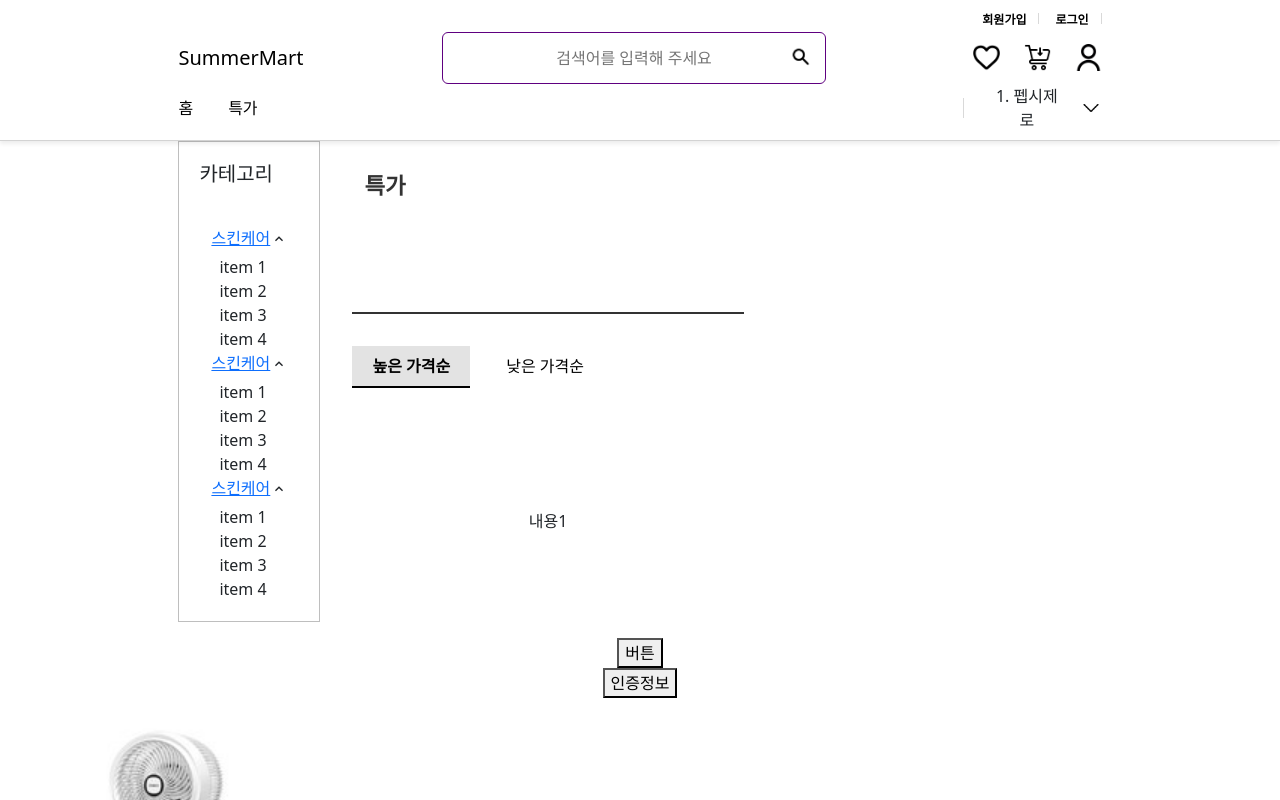
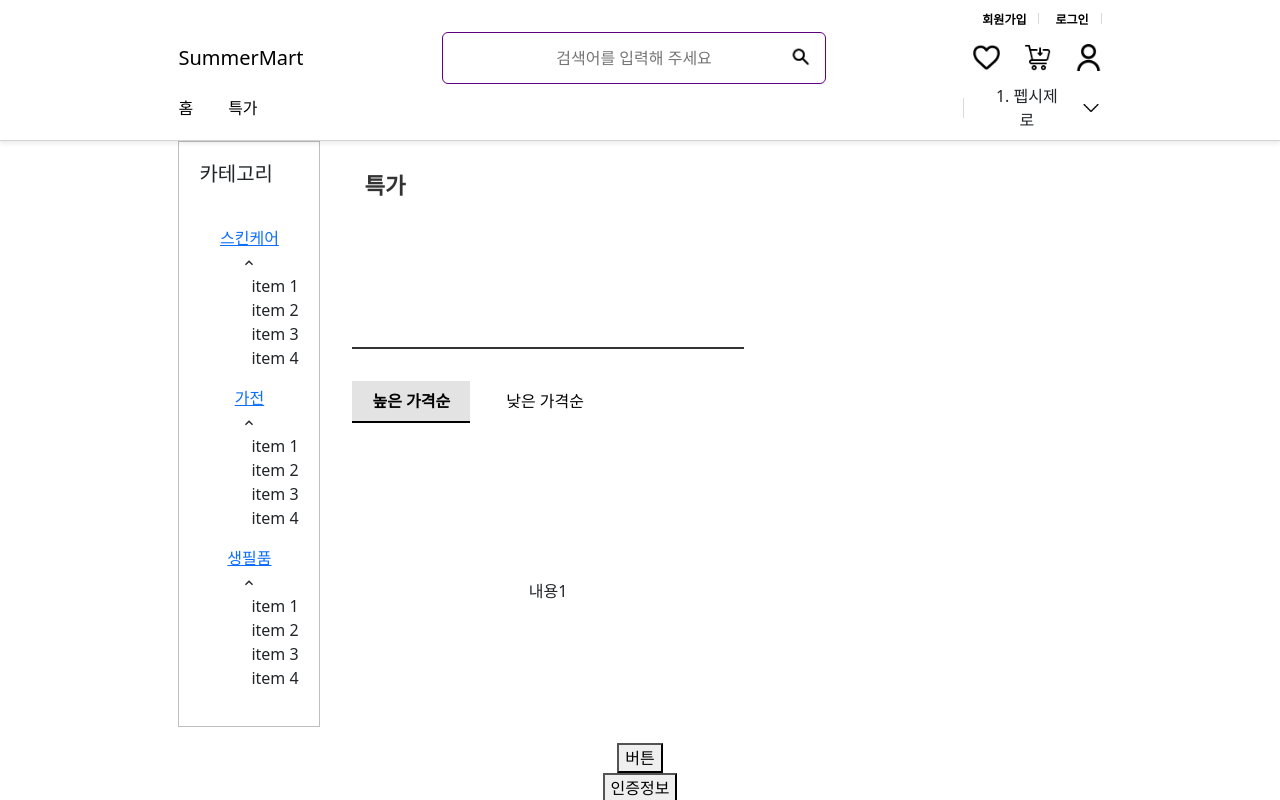
Before and after one commit to chohoon901/final_, a React (Create React App) app: page /special in a window 1280 px wide. Both pictures are taken after a click on the element 279 px from the left and 237 px from the top of the page. Shown: the top 800 px of the page. Built offline with nearby package versions, Linux system fonts and the light colour scheme.

Commit message:
data, Category

```diff
--- a/src/component/Category.js
+++ b/src/component/Category.js
@@ -2,96 +2,51 @@ import React, { useEffect, useState } from 'react'
 import './style/Category.scss'
 import { Link } from 'react-router-dom'
 import { MdOutlineKeyboardArrowDown, MdOutlineKeyboardArrowUp } from "react-icons/md"
+import categorydata from './Categorydata';
 
 function Category({ page, title, setLikeswitch }) {
 
     return (
         <div className='categoryNav'>
             <h5>카테고리</h5>
-            <CategoryBody></CategoryBody>
-
-
+            <CategoryBody />
         </div>
-    )
+    );
 }
 
 function CategoryBody() {
 
-    let [isopen, setIsopen] = useState(false)
+    let [isOpen, setIsOpen] = useState(false);
+
+    const toggleDropdown = () => {
+        setIsOpen(!isOpen);
+      };
 
     return (
-        <div className='categoryBody'>
-          <div className='container'>
-              <Link to="List">
-                  <span>스킨케어</span>
-              </Link>
-              <div onClick={() => {setIsopen(!isopen)}}>
-                  {
-                      // 대분류 화살표를 누르면 소분류가 튀어나온다.
-                      // 다시 누르면 원래대로 돌아간다.
-                      // 모든 분류들은 누르면 각각의 물건 리스트가 뜬다.
-                      isopen == true
-                      ? <MdOutlineKeyboardArrowUp></MdOutlineKeyboardArrowUp>
-                      : <MdOutlineKeyboardArrowDown></MdOutlineKeyboardArrowDown>
-                  }
-              </div>
-          </div>
-          <Dropdown visibility={isopen}>
+      <div className='categoryBody'>
+      {categorydata.map((category) => (
+        <React.Fragment key={category.id}>
+            <Link to={`/${category.name}`}>
+              <span>{category.name}</span>
+            </Link>
+            <div onClick={toggleDropdown}>
+              {isOpen ? (
+                <MdOutlineKeyboardArrowUp />
+              ) : (
+                <MdOutlineKeyboardArrowDown />
+              )}
+            </div>
+          {isOpen && (
             <ul>
-                <li>item 1</li>
-                <li>item 2</li>
-                <li>item 3</li>
-                <li>item 4</li>
+              {category.items.map((item, index) => (
+                <li key={index}>{item}</li>
+              ))}
             </ul>
-          </Dropdown>
-          <div className='container'>
-              <Link to="List">
-                  <span>스킨케어</span>
-              </Link>
-              <div onClick={() => {setIsopen(!isopen)}}>
-                  {
-                      // 대분류 화살표를 누르면 소분류가 튀어나온다.
-                      // 다시 누르면 원래대로 돌아간다.
-                      // 모든 분류들은 누르면 각각의 물건 리스트가 뜬다.
-                      isopen == true
-                      ? <MdOutlineKeyboardArrowUp></MdOutlineKeyboardArrowUp>
-                      : <MdOutlineKeyboardArrowDown></MdOutlineKeyboardArrowDown>
-                  }
-              </div>
-          </div>
-          <Dropdown visibility={isopen}>
-            <ul>
-                <li>item 1</li>
-                <li>item 2</li>
-                <li>item 3</li>
-                <li>item 4</li>
-            </ul>
-          </Dropdown>
-          <div className='container'>
-              <Link to="List">
-                  <span>스킨케어</span>
-              </Link>
-              <div onClick={() => {setIsopen(!isopen)}}>
-                  {
-                      // 대분류 화살표를 누르면 소분류가 튀어나온다.
-                      // 다시 누르면 원래대로 돌아간다.
-                      // 모든 분류들은 누르면 각각의 물건 리스트가 뜬다.
-                      isopen == true
-                      ? <MdOutlineKeyboardArrowUp></MdOutlineKeyboardArrowUp>
-                      : <MdOutlineKeyboardArrowDown></MdOutlineKeyboardArrowDown>
-                  }
-              </div>
-          </div>
-          <Dropdown visibility={isopen}>
-            <ul>
-                <li>item 1</li>
-                <li>item 2</li>
-                <li>item 3</li>
-                <li>item 4</li>
-            </ul>
-          </Dropdown>
-        </div>
-    )
+          )}
+        </React.Fragment>
+      ))}
+    </div>
+  );
 }
 
 function Dropdown(props) {
--- /dev/null
+++ b/src/component/Categorydata.js
@@ -0,0 +1,20 @@
+const categorydata = [
+    {
+      id: 1,
+      name: '스킨케어',
+      items: ['item 1', 'item 2', 'item 3', 'item 4']
+    },
+    {
+      id: 2,
+      name: '가전',
+      items: ['item 1', 'item 2', 'item 3', 'item 4']
+    },
+    {
+      id: 3,
+      name: '생필품',
+      items: ['item 1', 'item 2', 'item 3', 'item 4']
+    }
+
+  ];
+
+export default categorydata;
```
Also changed, not shown: src/data.js (line endings or trailing spaces).
